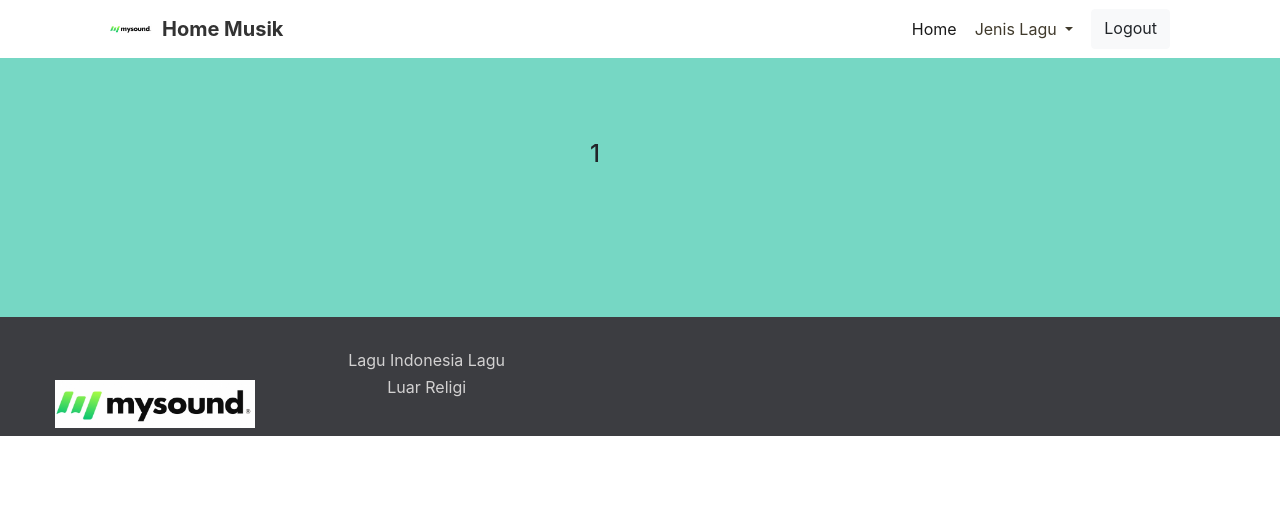
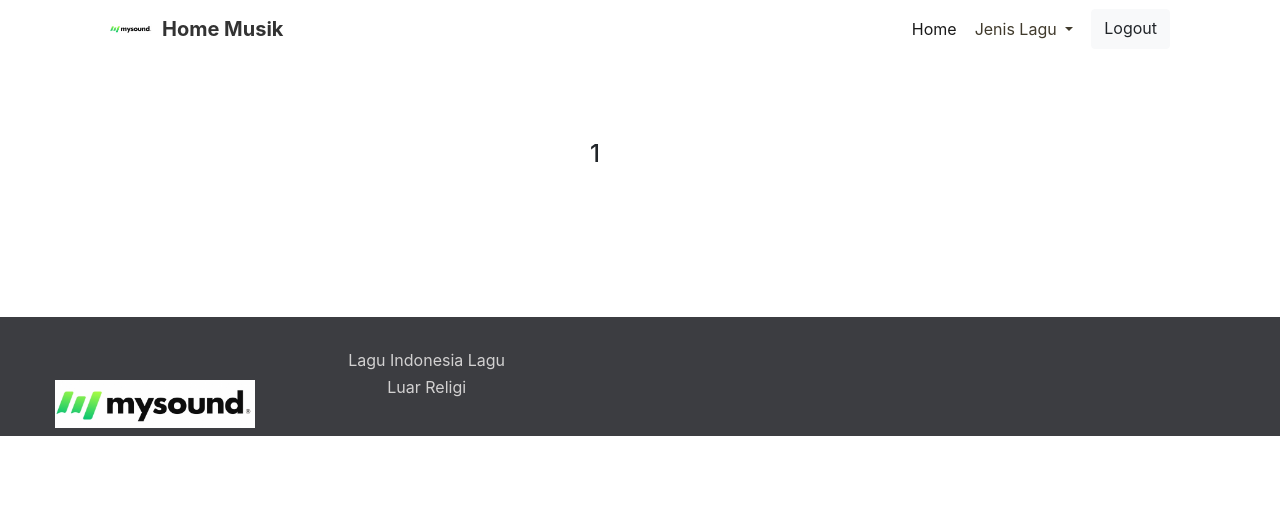
Before and after one commit to FachriezalNugraha/musikku2, a PHP site: page /daftarlagu.php?kategori=1 in a window 1280 px wide. Shown: the top 517 px of the page. Run offline with PHP 8.4, Linux system fonts and the light colour scheme; the visitor is signed in with stand-in values (Sample User, id 1); data that the repository does not hold is empty.

Commit message:
update update7

```diff
--- a/daftarlagu.php
+++ b/daftarlagu.php
@@ -22,7 +22,7 @@ if(empty($_SESSION['username']))
 
 <body>
     <div>
-        <nav class="navbar navbar-light navbar-expand-md fixed-top navigation-clean-button" style="height:58px;">
+        <nav class="navbar navbar-light navbar-expand-md fixed-top navigation-clean-button" style="height:58px; ackground-color: 1db954;">
             <div class="container"><a class="navbar-brand" href="#"><img src="assets/img/mysound.jpg" id="logo">Home Musik</a><button class="navbar-toggler" data-toggle="collapse" data-target="#navcol-1"><span class="sr-only">Toggle navigation</span><span class="navbar-toggler-icon"></span></button>
                 <div
                    class="collapse navbar-collapse" id="navcol-1">
@@ -35,7 +35,7 @@ if(empty($_SESSION['username']))
     </div>
     </nav>
     </div>
- <div style="height: auto;  width: auto; border-top-left-radius: 40px; border-top-right-radius: 20px; background-color: #76D7C4; padding-left: 10px" class="form-input">
+ <div style="height: auto;  width: auto; border-top-left-radius: 40px; border-top-right-radius: 20px;  padding-left: 10px" class="form-input">
 
 
     <div>
@@ -52,7 +52,7 @@ $sql = mysqli_query($koneksi, $query);
 while ($data = mysqli_fetch_array($sql)) {
     ?>
                     <div class="col-3" >
-                    <div class="card"><img class="card-img-top w-100 d-block" style="width: 100px; height: 100px" src="<?php echo $data['logo']; ?>">
+                    <div class="card"><img class="card-img-top w-100 d-block" style="width: 100px;  height: 100px" src="<?php echo $data['logo']; ?>">
                         <div class="card-body">
                             <h4 class="card-title"><?php echo $data['nama']; ?></h4>
                             <p class="judul"><?php echo $data['judul']; ?></p>
--- a/edit.php
+++ b/edit.php
@@ -45,7 +45,7 @@ if(empty($_SESSION['username']))
     </div>
     </nav>
     </div>
-    <div style="height: 450px;  width: auto; border-top-left-radius: 60px; border-top-right-radius: 60px; padding-left: 10px; background-color: #76D7C4; class="form-input" ">
+    <div style="height: 450px;  width: auto; border-top-left-radius: 60px; border-top-right-radius: 60px; padding-left: 10px; background-color: 1db954;; class="form-input" ">
 <center>
         <form method="POST" class="contact1-form validate-form" action="upload.php" enctype="multipart/form-data">
           <span class="contact1-form-title">
--- a/tabel_lagu.php
+++ b/tabel_lagu.php
@@ -25,7 +25,7 @@ if(empty($_SESSION['username']))
 
 <body>
     <div>
-        <nav class="navbar navbar-light navbar-expand-md fixed-top navigation-clean-button" style="height:58px; background-color: #76D7C4">
+        <nav class="navbar navbar-light navbar-expand-md fixed-top navigation-clean-button" style="height:58px; background-color: #76D7C4; ">
             <div class="container"><a class="navbar-brand" href="#"><img src="assets/img/mysound.jpg" id="logo">Home Musik</a><button class="navbar-toggler" data-toggle="collapse" data-target="#navcol-1"><span class="sr-only">Toggle navigation</span><span class="navbar-toggler-icon"></span></button>
                 <div
                     class="collapse navbar-collapse" id="navcol-1">
```
